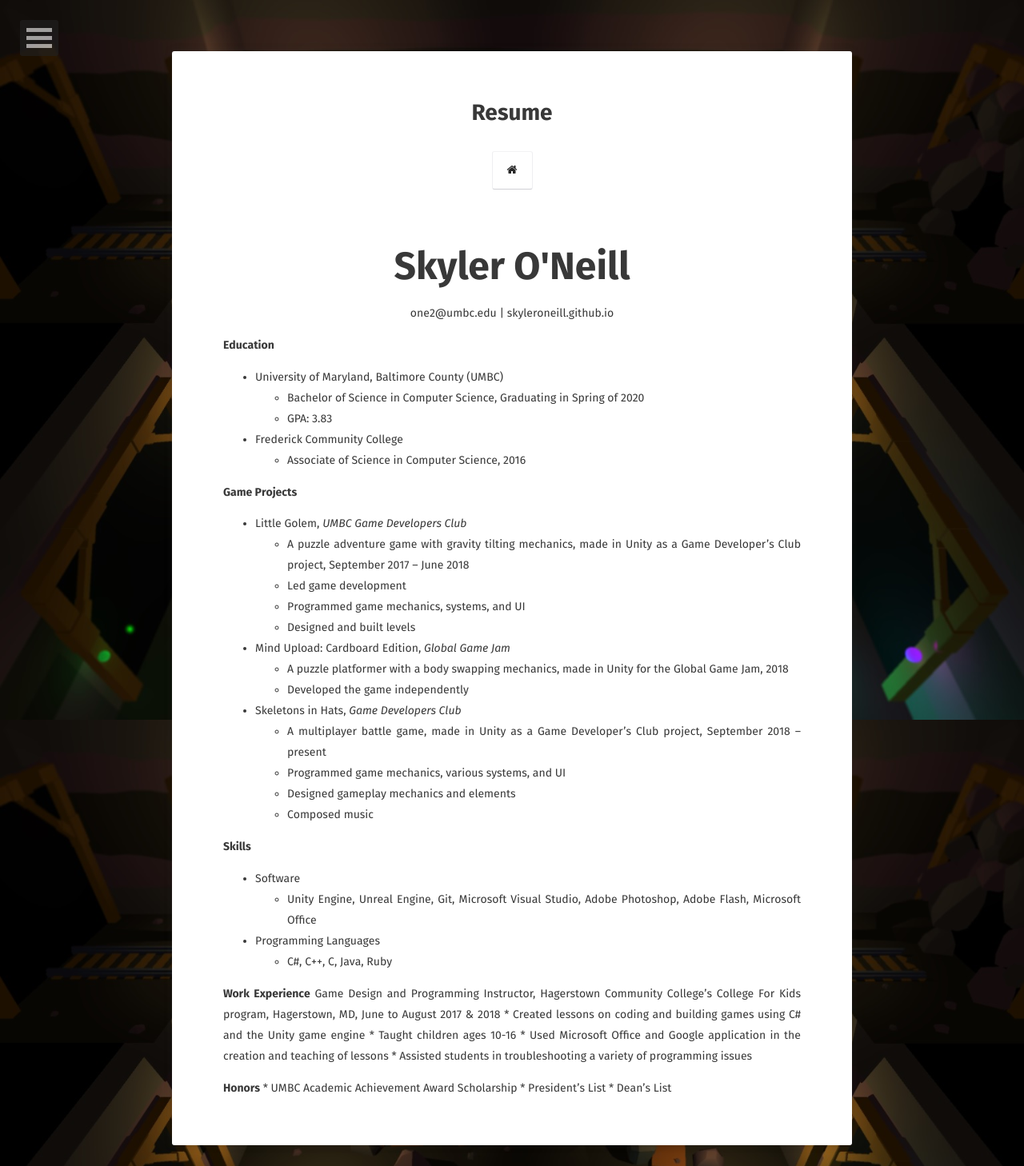
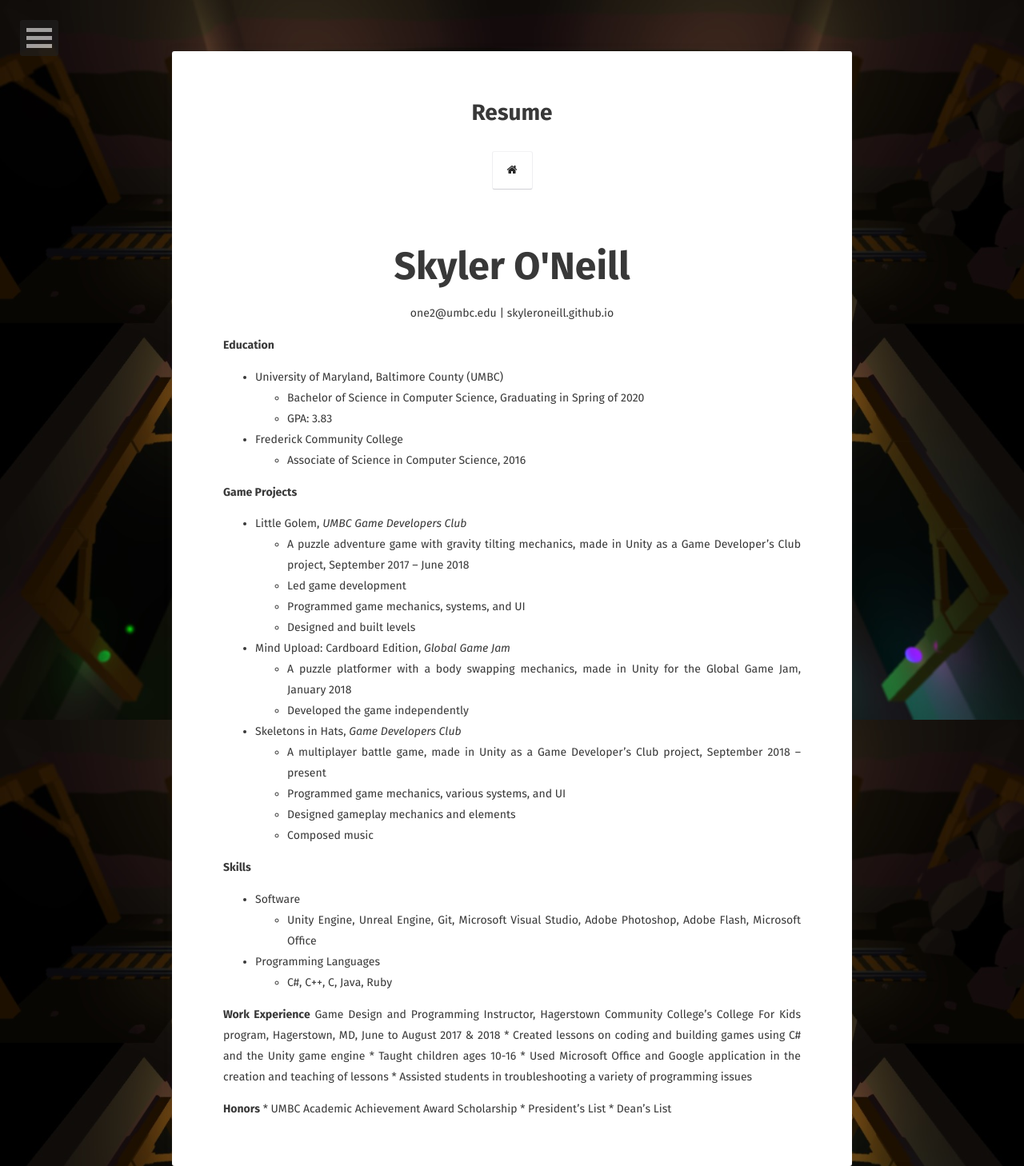
Before and after one commit to skyleroneill/skyleroneill.github.io, a Jekyll site: the page built from resume/index.md, in a window 1280 px wide. Shown: the whole page at 80% size. Built offline with Jekyll 4.4.1, drawn with Linux system fonts in a browser that asks for light colours; some web fonts are replaced.

Commit message:
Added month to Mind Upload listing

```diff
--- a/resume/index.md
+++ b/resume/index.md
@@ -23,7 +23,7 @@ comments: false
 	* Programmed game mechanics, systems, and UI
 	* Designed and built levels
 * Mind Upload: Cardboard Edition, <i>Global Game Jam</i>
-	* A puzzle platformer with a body swapping mechanics, made in Unity for the Global Game Jam, 2018
+	* A puzzle platformer with a body swapping mechanics, made in Unity for the Global Game Jam, January 2018
 	* Developed the game independently
 * Skeletons in Hats, <i>Game Developers Club</i>
 	* A multiplayer battle game, made in Unity as a Game Developer’s Club project, September 2018 – present
```
